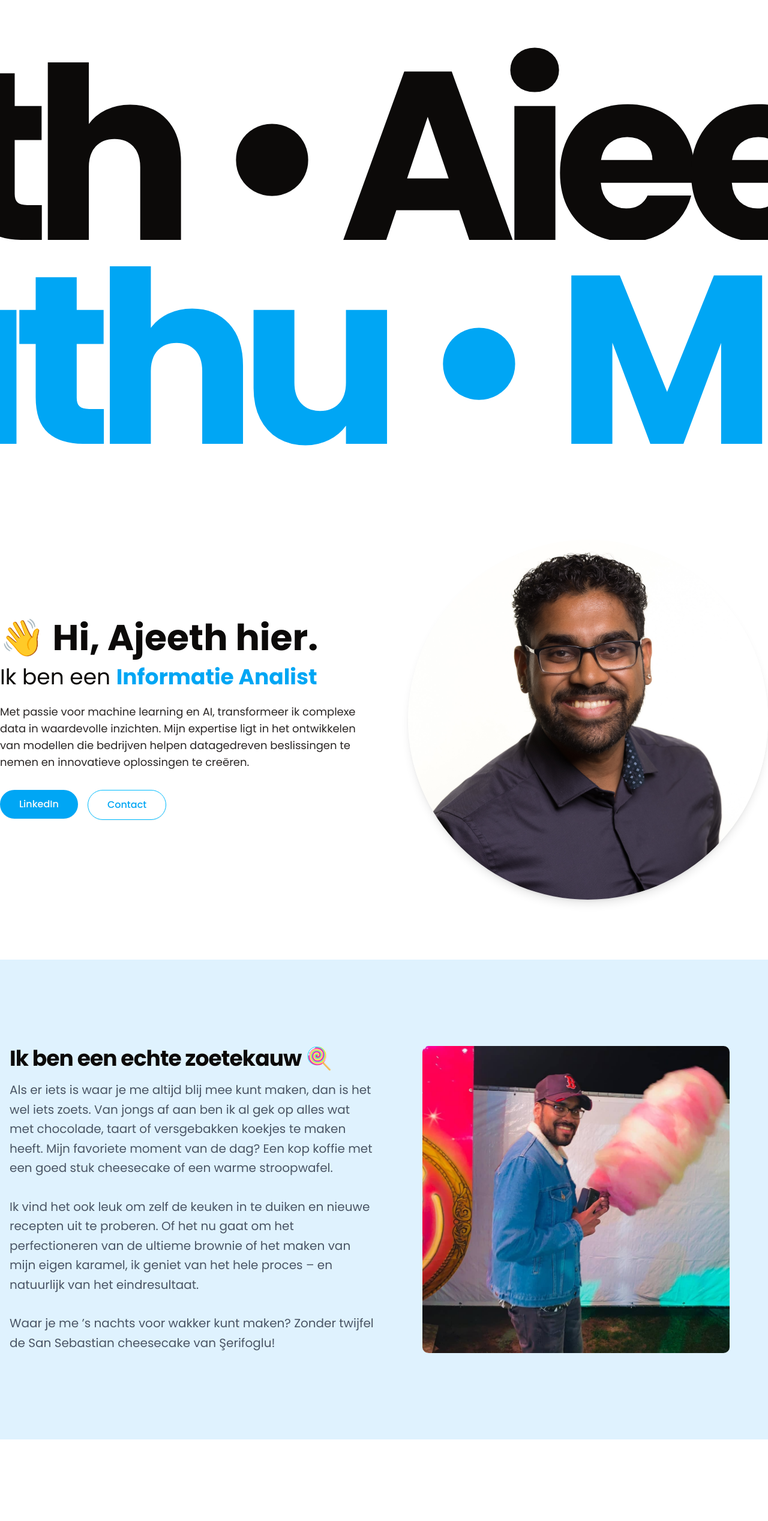
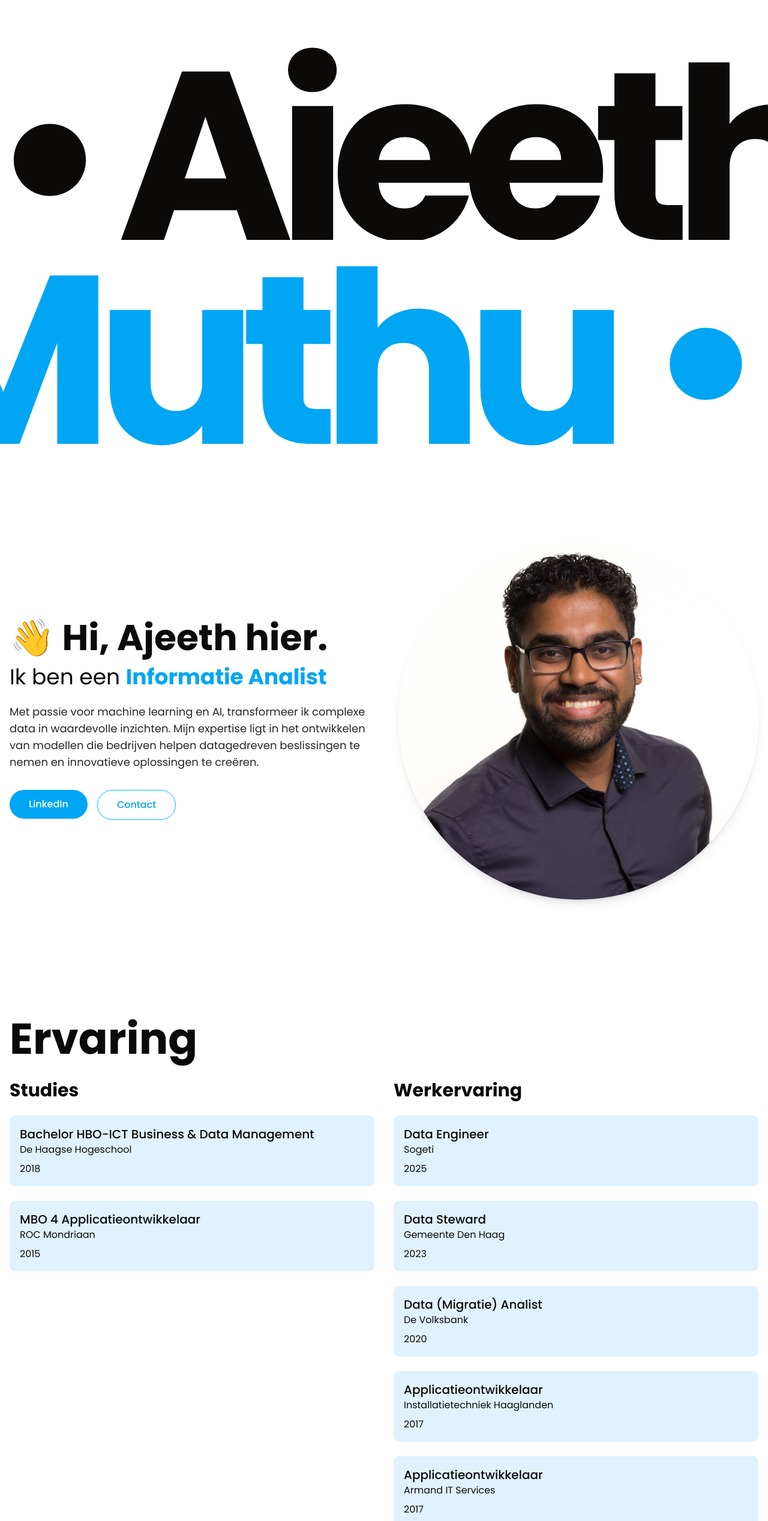
Before and after one commit to IsmailYaman/ajeethmuthu, a Next.js app: page / in a window 1280 px wide. Shown: the top 2536 px of the page at 60% size. Built offline with nearby package versions, Linux system fonts and the light colour scheme.

Commit message:
Refactor components to use Section wrapper for improved layout and animation; adjust styling for consistency

```diff
--- a/app/components/About.tsx
+++ b/app/components/About.tsx
@@ -1,6 +1,7 @@
 import React from 'react';
 import Image from 'next/image';
 import { AboutProps } from '@/app/types/data';
+import Section from './Section';
 
 
 const About: React.FC<AboutProps> = ({
@@ -60,6 +61,7 @@ const About: React.FC<AboutProps> = ({
   );
 
   return (
+    <Section animationType='slideLeft' delay={0.2}>
     <div className={combinedContainerClass}>
       {imageFirst ? (
         <>
@@ -73,6 +75,7 @@ const About: React.FC<AboutProps> = ({
         </>
       )}
     </div>
+    </Section>
   );
 };
 
--- a/app/components/Contact.tsx
+++ b/app/components/Contact.tsx
@@ -4,6 +4,7 @@ import { Button } from "@/components/ui/button";
 import Image from "next/image";
 import Link from "next/link";
 import React, { useState, useEffect } from "react";
+import Section from "./Section";
 
 const Footer = () => {
 	const [submitted, setSubmitted] = useState(false);
@@ -28,7 +29,7 @@ const Footer = () => {
 	};
 
 	return (
-		<>
+		<Section animationType="scaleUp" delay={0.2}>
 			<div className="flex flex-col md:flex-row gap-12 min-h-[50vh] max-w-7xl mx-auto px-4 py-12">
 				{/* Contact Information */}
 				<div className="w-full md:w-1/2">
@@ -259,7 +260,7 @@ const Footer = () => {
 					Ajeeth Muthu •
 				</ScrollBaseAnimation>
 			</div> */}
-		</>
+		</Section>
 	);
 };
 
--- a/app/components/Experience/Experience.tsx
+++ b/app/components/Experience/Experience.tsx
@@ -17,9 +17,9 @@ const Experience = () => {
 
 	return (
         <Section animationType="slideLeft" className="w-full" amount={0.5}>
-		<div className="py-24 flex flex-col gap-8 w-full">
+		<div className="py-24 mx-4 flex flex-col gap-8">
 			<h2 className="text-7xl font-bold">{experience.title}</h2>
-			<div className="grid grid-cols-1 md:grid-cols-2 gap-6">
+			<div className="flex flex-col sm:flex-row w-full gap-8 ">
 				<ExperienceSection title="Studies" items={experience.education} onItemClick={handleItemClick} />
 				<ExperienceSection title="Werkervaring" items={experience.work} onItemClick={handleItemClick} />
 			</div>
--- a/app/components/Experience/Section.tsx
+++ b/app/components/Experience/Section.tsx
@@ -11,7 +11,7 @@ interface ExperienceSectionProps {
 
 export const ExperienceSection: React.FC<ExperienceSectionProps> = ({ title, items, onItemClick }) => {
 	return (
-		<div>
+		<div className="w-full">
 			<h3 className="text-3xl font-semibold mb-6">{title}</h3>
 			<div className="space-y-6">
 				{items.map((item, index) => (
--- a/app/components/Intro.tsx
+++ b/app/components/Intro.tsx
@@ -10,7 +10,7 @@ export default function Intro() {
 			<div className="h-1/2 justify-content- grid place-content-center">
 				<ScrollBaseAnimation
 					// delay={500}
-					baseVelocity={3}
+					baseVelocity={1}
 					scrollDependent={true}
 					clasname="font-bold text-stone-950 tracking-[-0.07em] leading-[1.3]"
 				>
@@ -20,7 +20,7 @@ export default function Intro() {
 			<div className="h-1/2 grid place-content-center">
 				<ScrollBaseAnimation
 					// delay={500}
-					baseVelocity={-3}
+					baseVelocity={-1}
 					scrollDependent={true}
 					clasname="font-bold tracking-[-0.07em] leading-[100%] text-sky-500"
 				>
--- a/app/components/Personalia.tsx
+++ b/app/components/Personalia.tsx
@@ -23,7 +23,7 @@ export default function Personalia() {
 	return (
 		<Section amount={0.5}>
 			<section id="over-mij" className="relative flex min-h-screen w-full items-center justify-center">
-				<div className="grid grid-cols-1 gap-12 md:grid-cols-2 md:items-center">
+				<div className="grid grid-cols-1 gap-12 md:grid-cols-2 md:items-center mx-4">
 					<div className="order-2 flex flex-col items-center text-center md:order-1 md:items-start md:text-left">
 						<h1 className="mb-4 text-5xl font-extrabold text-stone-950 md:text-6xl">{intro.greeting}</h1>
 						<p className="mb-6 text-4xl text-stone-950">
@@ -58,8 +58,8 @@ export default function Personalia() {
 										variant={link.isPrimary ? "default" : "outline"}
 										className={`rounded-full cursor-pointer px-8 py-6 text-base font-medium ${
 											link.isPrimary
-												? "bg-sky-500 hover:bg-sky-500"
-												: "border-sky-400 text-sky-500 hover:bg-sky-500/10"
+												? "bg-sky-500 hover:bg-sky-600"
+												: "border-sky-400 text-sky-500 hover:text-sky-500 hover:bg-sky-500/10"
 										}`}
 									>
 										{link.name}
--- a/app/page.tsx
+++ b/app/page.tsx
@@ -19,6 +19,16 @@ export default function Home() {
 						<Personalia />
 					</div>
 				</section>
+				<section className="text-stone-950 bg-white w-full sticky top-0">
+					<div className="max-w-7xl flex items-center mx-auto">
+						<Experience />
+					</div>
+				</section>
+				<section className="text-stone-950 bg-white w-full sticky top-0">
+					<div className="max-w-7xl flex items-center mx-auto">
+						<Skills />
+					</div>
+				</section>
 				{about.map((item, index) => (
 					<Section
 						key={index}
@@ -34,16 +44,6 @@ export default function Home() {
 						</div>
 					</Section>
 				))}
-				<section className="text-stone-950 bg-white w-full sticky top-0">
-					<div className="max-w-7xl flex items-center mx-auto">
-						<Experience />
-					</div>
-				</section>
-				<section className="text-stone-950 bg-white w-full sticky top-0">
-					<div className="max-w-7xl flex items-center mx-auto">
-						<Skills />
-					</div>
-				</section>
 				<section className="text-stone-950 overflow-hidden flex flex-col justify-center bg-sky-100 h-screen w-full sticky top-0">
 					<Footer />
 				</section>
```
